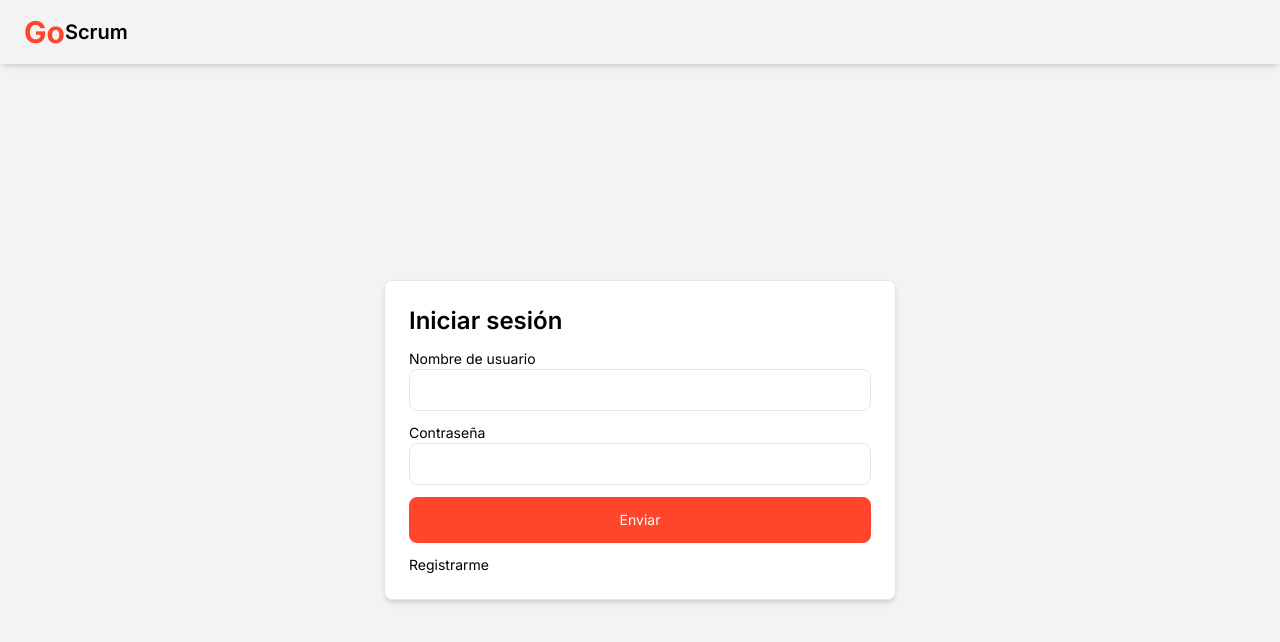
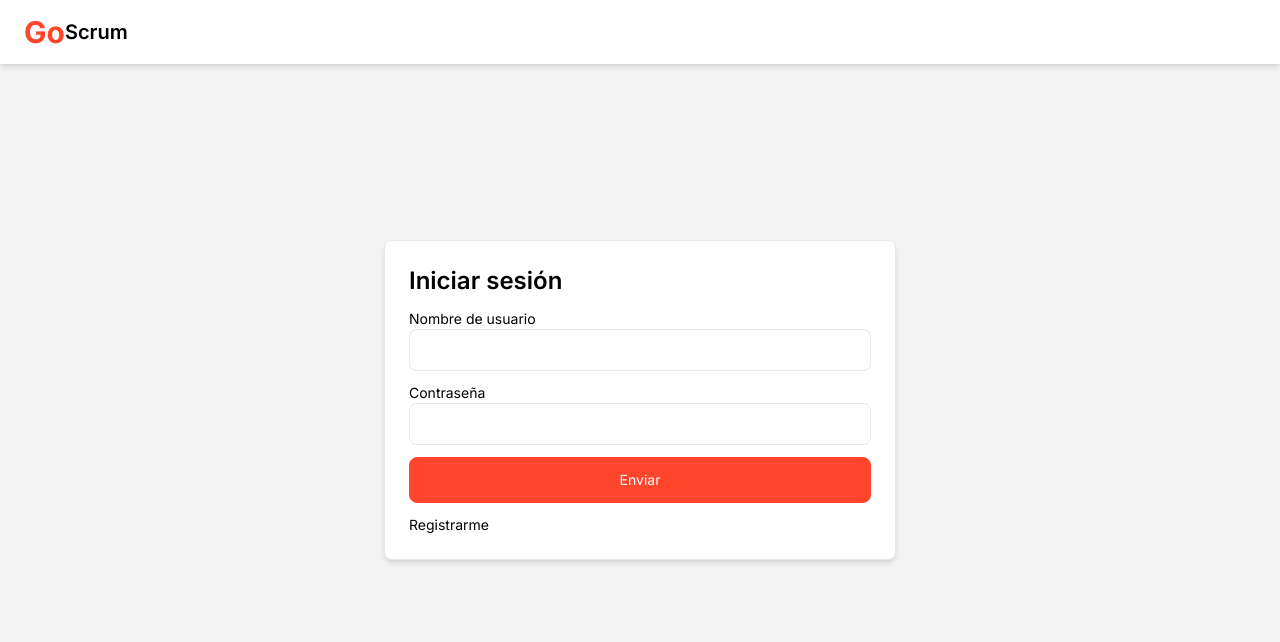
Before and after one commit to lucianoumc1/GoScrum, a React (Vite) app: page /login in a window 1280 px wide. Shown: the top 642 px of the page. Built offline with nearby package versions, Linux system fonts and the light colour scheme.

Commit message:
[FIX] styles in header and views

```diff
--- a/src/components/Header/index.jsx
+++ b/src/components/Header/index.jsx
@@ -39,7 +39,7 @@ export default function Header() {
   const getFirstLetter = (str) => str.charAt(0).toUpperCase();
 
   return (
-    <header className="w-full h-16 p-6 mb-1 shadow-md flex justify-between items-center fixed z-10">
+    <header className="w-full h-16 p-6 mb-1 bg-[#ffffffdc] shadow-md flex justify-between items-center fixed z-10">
       <div className="text-xl font-semibold flex items-center">
         <span className="text-[#FF452B] text-3xl font-bold ">Go</span>Scrum
       </div>
--- a/src/components/views/Login/index.jsx
+++ b/src/components/views/Login/index.jsx
@@ -8,7 +8,7 @@ export default function Login() {
     loginValidations();
 
   return (
-    <div className="h-screen pt-20 flex items-center bg-white sm:bg-[#f3f3f3]">
+    <div className="h-max min-h-screen px-20 flex items-center bg-white sm:bg-[#f3f3f3]">
       <form
         onSubmit={handleSubmit}
         className="max-w-lg min-w-[310px] w-full m-auto p-6 flex flex-col gap-3 rounded-lg bg-white sm:w-3/5 sm:border sm:shadow-md"
--- a/src/components/views/Register/index.jsx
+++ b/src/components/views/Register/index.jsx
@@ -24,7 +24,7 @@ export default function Register() {
     registerValidation();
 
   return (
-    <div className="h-screen pt-20 flex items-center bg-white sm:bg-[#f3f3f3]">
+    <div className="h-max min-h-screen py-20 flex items-center bg-white sm:bg-[#f3f3f3]">
       <form
         className="max-w-lg min-w-[310px] w-full m-auto p-6 flex flex-col gap-3 rounded-lg  bg-white sm:w-3/5 sm:border sm:shadow-md "
         onSubmit={handleSubmit}
```
